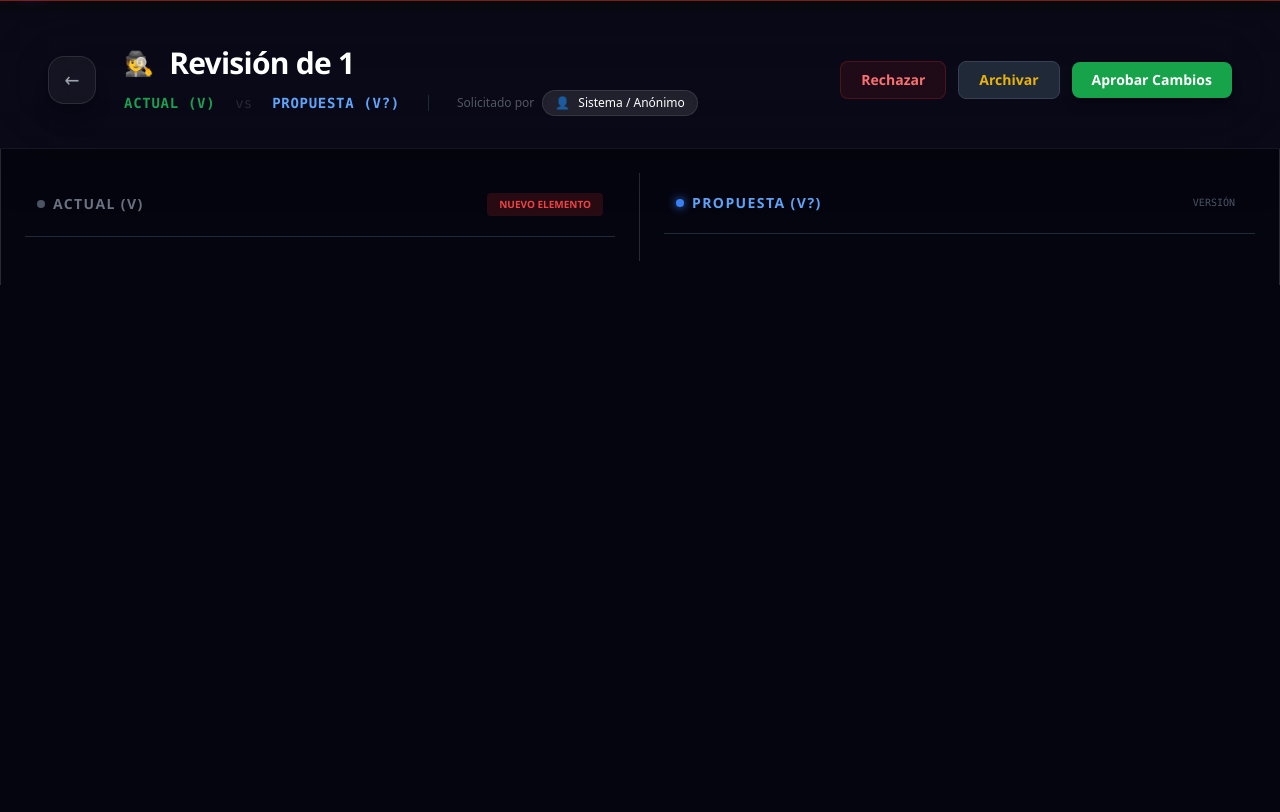
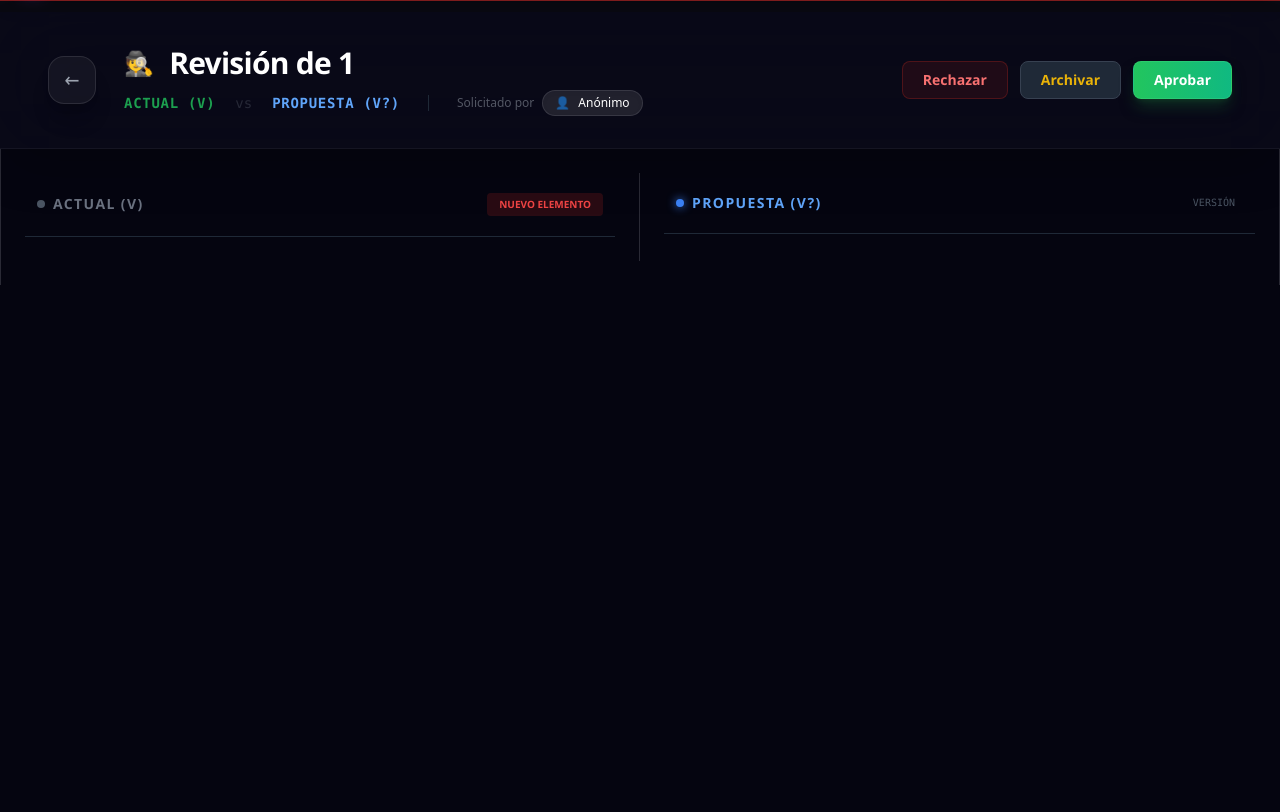
Before and after one commit to Alonevs/FantasyWorld_ScreamingArch, a Django app: page /revisar/1/1/ in a window 1280 px wide. Shown: the part 52-864 px from the top of the page. Run offline with Django 5.2, Linux system fonts and the light colour scheme; the visitor is signed in with stand-in values (Sample User, id 1); data comes from the database, SQL or seed files in the repository; data that the repository does not hold is empty; parts of the project's set-up code (start-up, migrations or seed data) failed here and were passed over; some libraries are stand-ins or nearby versions.

Commit message:
feat: Major UI/UX improvements and bug fixes
Visual Improvements:
- Enhanced approve button visibility across all templates (bright gradient)
- Fixed header overlaps (removed sticky positioning from ENTIDADES HIJAS)
- Fixed ACTUAL badge overlap (removed z-10)
- Normalized button sizes in review proposal view

AI Integration Fixes:
- Fixed Stable Diffusion port from 7861 to 7860 (correct default)
- Added detailed error messages for AI service connections
- Improved frontend error feedback for image generation
- Fixed EntityService import (create_child path correction)

Author Attribution:
- Fixed author showing as 'Anónimo' in proposals
- Added user parameter to EntityService.create_entity()
- Now passes request.user when creating entities from modal

Button Styling:
- Replaced dark green backgrounds with bright gradients (green-500/emerald-500)
- Added stronger shadows and borders for better contrast
- Applied consistent styling across dashboard, proposal cards, and review views
- Changed 'Aprobar Cambios' to 'Aprobar' for consistency

Files Modified:
- settings.py (SD port config)
- sd_service.py (error messages)
- llama_service.py (error messages)
- media_views.py (error handling)
- _world_scripts.html (frontend error feedback)
- ficha_mundo.html (header overlap fix)
- _period_selector.html (badge overlap fix)
- review_proposal.html (button sizing, author display)
- image_proposal_detail.html (approve button styling)
- _proposal_card.html (approve button styling)
- dashboard.html (approve button styling)
- EntityService.py (user parameter)
- world_views.py (pass user to create_entity)

```diff
--- a/src/Infrastructure/DjangoFramework/persistence/templates/components/_proposal_card.html
+++ b/src/Infrastructure/DjangoFramework/persistence/templates/components/_proposal_card.html
@@ -126,10 +126,10 @@
         {% if variant == 'pending' %}
             {% if item.has_authority %}
                 {% if item.type == 'WORLD' %}
-                    <a href="{% url 'aprobar_propuesta' item.id %}" class="px-4 py-2 bg-green-900/20 hover:bg-green-600 text-green-400 hover:text-white rounded-lg border border-green-900/50 transition font-bold shadow-lg shadow-green-900/20" data-confirm="¿Aprobar esta propuesta?">✅ Aprobar</a>
+                    <a href="{% url 'aprobar_propuesta' item.id %}" class="px-4 py-2 bg-gradient-to-r from-green-500 to-emerald-500 hover:from-green-400 hover:to-emerald-400 text-white rounded-lg border border-green-400/30 transition-all duration-300 font-bold shadow-lg shadow-green-900/50 hover:shadow-green-500/30" data-confirm="¿Aprobar esta propuesta?">✅ Aprobar</a>
                     <a href="{% url 'rechazar_propuesta' item.id %}" class="px-4 py-2 bg-red-900/20 hover:bg-red-600 text-red-400 hover:text-white rounded-lg border border-red-900/50 transition font-bold" data-confirm="¿Rechazar esta propuesta?" data-destructive="true">✕ Rechazar</a>
                 {% else %}
-                    <a href="{% url 'aprobar_narrativa' item.id %}" class="px-4 py-2 bg-green-900/20 hover:bg-green-600 text-green-400 hover:text-white rounded-lg border border-green-900/50 transition font-bold shadow-lg shadow-green-900/20" data-confirm="¿Aprobar esta narrativa?">✅ Aprobar</a>
+                    <a href="{% url 'aprobar_narrativa' item.id %}" class="px-4 py-2 bg-gradient-to-r from-green-500 to-emerald-500 hover:from-green-400 hover:to-emerald-400 text-white rounded-lg border border-green-400/30 transition-all duration-300 font-bold shadow-lg shadow-green-900/50 hover:shadow-green-500/30" data-confirm="¿Aprobar esta narrativa?">✅ Aprobar</a>
                     <a href="{% url 'rechazar_narrativa' item.id %}" class="px-4 py-2 bg-red-900/20 hover:bg-red-600 text-red-400 hover:text-white rounded-lg border border-red-900/50 transition font-bold" data-confirm="¿Rechazar esta narrativa?" data-destructive="true">✕ Rechazar</a>
                 {% endif %}
             {% endif %}
--- a/src/Infrastructure/DjangoFramework/persistence/templates/dashboard.html
+++ b/src/Infrastructure/DjangoFramework/persistence/templates/dashboard.html
@@ -166,7 +166,7 @@
                                             {% if request.user|can_approve:item %}
                                             <form method="post" action="{% if item.type == 'WORLD' or item.type == 'METADATA' %}{% url 'aprobar_version' item.id %}{% elif item.type == 'NARRATIVE' %}{% url 'aprobar_narrativa' item.id %}{% elif item.type == 'IMAGE' %}{% url 'aprobar_imagen' item.id %}{% elif item.type == 'PERIOD' %}{% url 'aprobar_periodo' item.id %}{% endif %}?next={{ request.get_full_path|urlencode }}">
                                                 {% csrf_token %}
-                                                <button type="submit" class="text-green-500 hover:text-white hover:bg-green-600 px-4 py-1.5 rounded-lg text-[10px] font-bold uppercase tracking-widest transition-all border border-green-900/30" data-confirm="¿Aprobar propuesta?">
+                                                <button type="submit" class="bg-gradient-to-r from-green-500 to-emerald-500 hover:from-green-400 hover:to-emerald-400 text-white px-4 py-1.5 rounded-lg text-[10px] font-bold uppercase tracking-widest transition-all duration-300 border border-green-400/30 shadow-lg shadow-green-900/50 hover:shadow-green-500/30" data-confirm="¿Aprobar propuesta?">
                                                     Aprobar
                                                 </button>
                                             </form>
--- a/src/Infrastructure/DjangoFramework/persistence/templates/staff/image_proposal_detail.html
+++ b/src/Infrastructure/DjangoFramework/persistence/templates/staff/image_proposal_detail.html
@@ -106,7 +106,7 @@
                              <!-- ADD LOGIC: Approve=Green, Reject=Red -->
                             <form method="post" action="{% url 'aprobar_imagen' proposal.id %}">
                                 {% csrf_token %}
-                                <button type="submit" class="w-full py-4 bg-linear-to-r from-green-600 to-green-500 hover:from-green-500 hover:to-green-400 text-white font-bold rounded-xl text-center shadow-lg transition transform hover:scale-[1.02] flex items-center justify-center gap-3">
+                                <button type="submit" class="w-full py-4 bg-gradient-to-r from-green-500 to-emerald-500 hover:from-green-400 hover:to-emerald-400 text-white font-bold rounded-xl text-center shadow-lg shadow-green-900/50 hover:shadow-green-500/30 transition-all duration-300 transform hover:scale-[1.02] flex items-center justify-center gap-3 border border-green-400/30">
                                     ✅ APROBAR PROPUESTA
                                 </button>
                             </form>
--- a/src/Infrastructure/DjangoFramework/persistence/templates/staff/review_proposal.html
+++ b/src/Infrastructure/DjangoFramework/persistence/templates/staff/review_proposal.html
@@ -46,7 +46,7 @@
                             <span class="opacity-50">{% if is_delete %}Borrado solicitado por{% else %}Solicitado por{% endif %}</span>
                             <span class="flex items-center gap-2 text-white bg-white/10 px-3 py-1 rounded-full border border-white/10 shadow-inner" title="ID: {{ proposal.author.id|default:'?' }}">
                                 <span class="text-yellow-500/70 text-xs">👤</span>
-                                <span>{{ proposal.author.username|default:"Sistema / Anónimo" }}</span>
+                                <span>{{ proposal.author.username|default:"Anónimo" }}</span>
                             </span>
                         </span>
                     </p>
@@ -77,8 +77,8 @@
                                 Archivar
                             </button>
 
-                            <button name="action" value="approve" class="px-5 py-2 rounded-lg bg-green-600 text-white hover:bg-green-500 text-sm font-bold shadow-lg transition-all">
-                                Aprobar Cambios
+                            <button name="action" value="approve" class="px-5 py-2 rounded-lg bg-gradient-to-r from-green-500 to-emerald-500 hover:from-green-400 hover:to-emerald-400 text-white text-sm font-bold shadow-lg shadow-green-900/50 hover:shadow-green-500/30 transition-all duration-300 border border-green-400/30">
+                                Aprobar
                             </button>
 
                             <script>
--- a/src/Infrastructure/DjangoFramework/persistence/views/world_views.py
+++ b/src/Infrastructure/DjangoFramework/persistence/views/world_views.py
@@ -237,7 +237,8 @@ def ver_mundo(request, public_id):
                 description=c_desc,
                 reason=reason,
                 generate_image=use_ai,
-                target_level=target_level
+                target_level=target_level,
+                user=request.user
             )
 
             try:
```
Also changed, not shown: src/FantasyWorld/Domain/Services/EntityService.py (+5 -2 lines), src/Infrastructure/DjangoFramework/persistence/static/persistence/img/01/Generado_por_IA_4.webp (added), src/Infrastructure/DjangoFramework/persistence/static/persistence/img/01/prueabs.webp (added).
